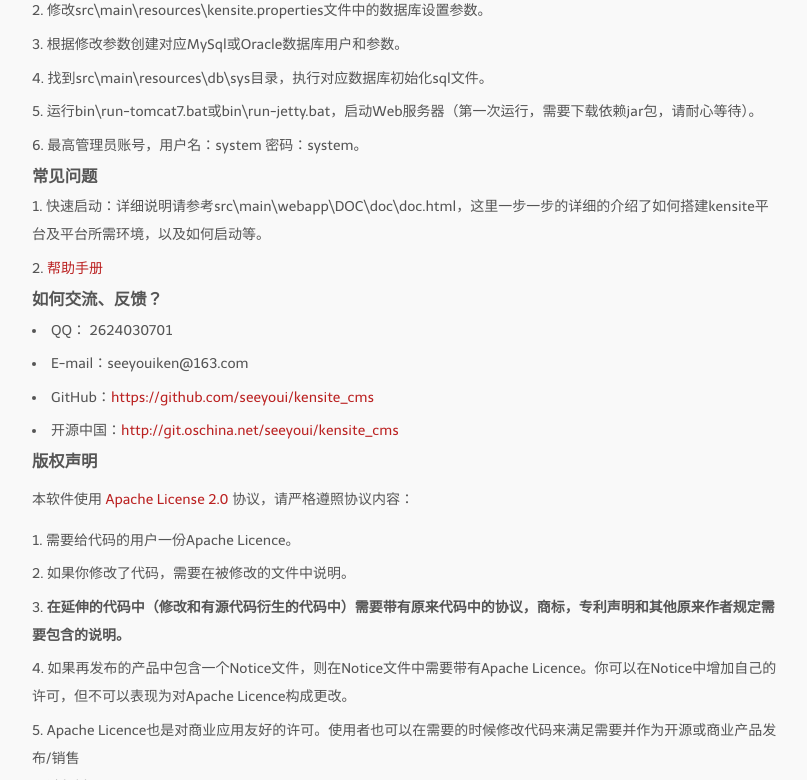
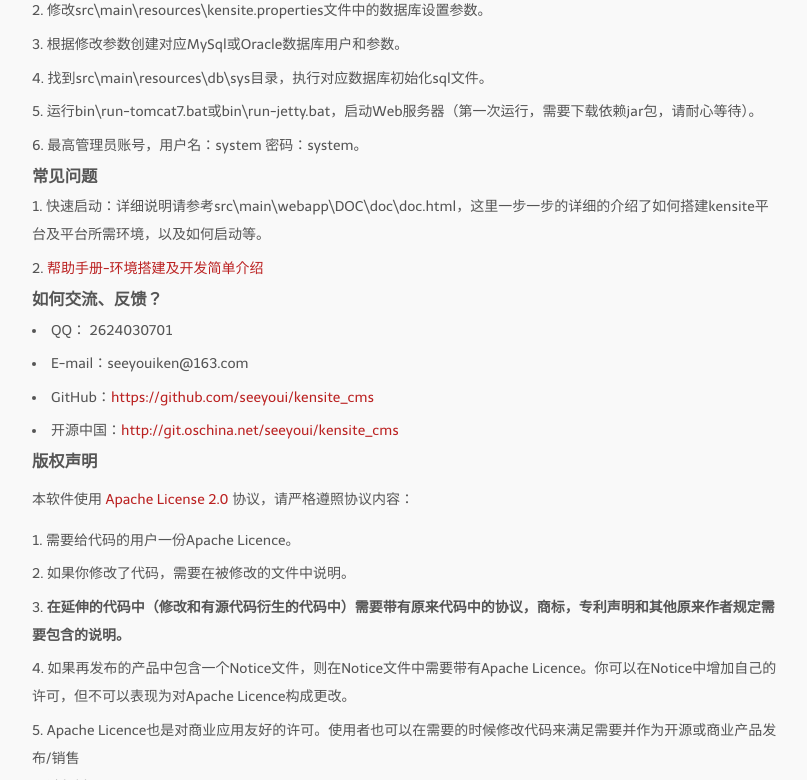
Before and after one commit to seeyoui/seeyoui.github.io, a Jekyll site: the page built from _posts/2017-01-21-kensite.md, in a window 1280 px wide and 900 px high, scrolled down 2876 px, cut to the strip 0-780 px from the top of the window. Shown: the whole strip, without its empty margins (233-1040 px from the left). Built offline with Jekyll 4.4.1, drawn with Linux system fonts in a browser that asks for light colours; nearby versions of some CDN libraries; some web fonts are replaced; Markdown is read by kramdown in place of the engine named in the settings; comment, search, counter and statistics services are not loaded.

Commit message:
update kensite

```diff
--- a/_posts/2017-01-21-kensite.md
+++ b/_posts/2017-01-21-kensite.md
@@ -110,7 +110,7 @@ KenSite 提供了常用工具进行封装，包括日志工具、缓存工具、
 ### 常见问题
 
 1. 快速启动：详细说明请参考src\main\webapp\DOC\doc\doc.html，这里一步一步的详细的介绍了如何搭建kensite平台及平台所需环境，以及如何启动等。
-2. [帮助手册](http://www.seeyoui.com/kensite_cms)
+2. [帮助手册-环境搭建及开发简单介绍](http://www.seeyoui.com/2017/02/04/kensite-environment.html)
 
 ### 如何交流、反馈？
 
```
